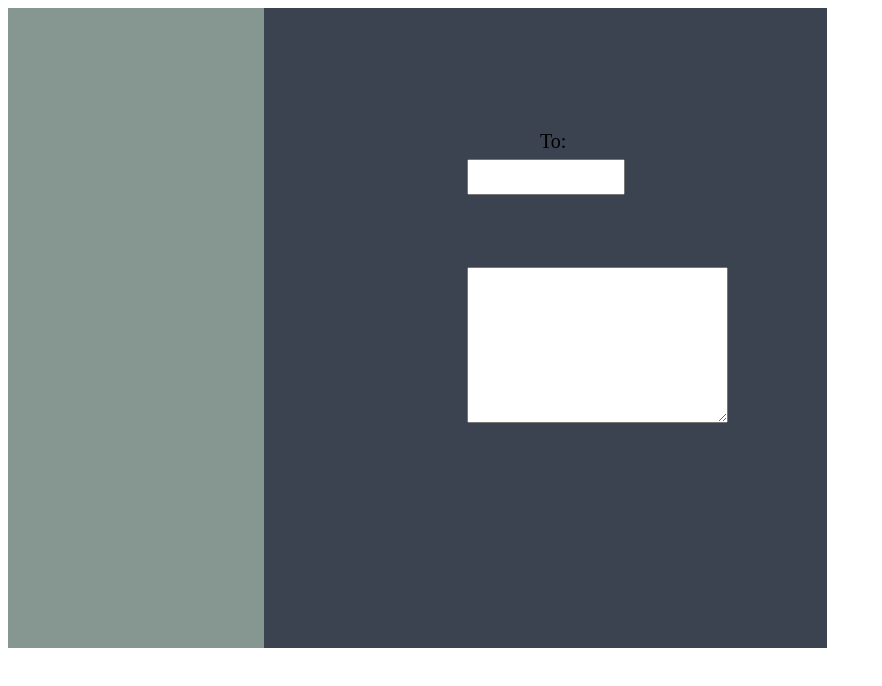
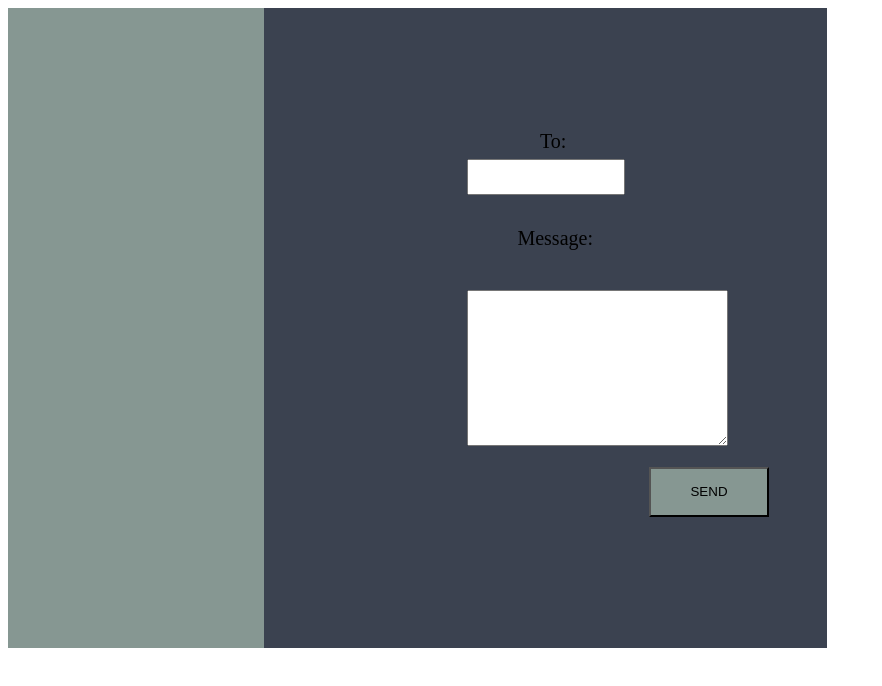
Before and after one commit to gasparpeter/SMS, a plain HTML site: page index.html in a window 1280 px wide. Shown: the whole page, without its empty margins (0-882 px from the left). Drawn offline with Linux system fonts and the light colour scheme.

Commit message:
- send btn

```diff
--- a/index.html
+++ b/index.html
@@ -15,7 +15,9 @@
     <div id="container">
         <p>To:</p>
         <input id="input" type="text">
+        <p id="message">Message:</p>
         <textarea name="" id="" cols="30" rows="10"></textarea>
+        <button id="send">SEND</button>
     </div>
 </div>
 
--- a/style.css
+++ b/style.css
@@ -39,3 +39,21 @@
     top: 200px;
     left: 36%;
 }
+
+#message{
+    margin: auto;
+    display: block;
+    position: relative;
+    top: 25%;
+    left: 45%;
+    font-size: 20px;
+}
+
+#send {
+    width: 120px;
+    height: 50px;
+    background-color: #869792;
+    position: relative;
+    top: 250px;
+    left: 120px;
+}
```
